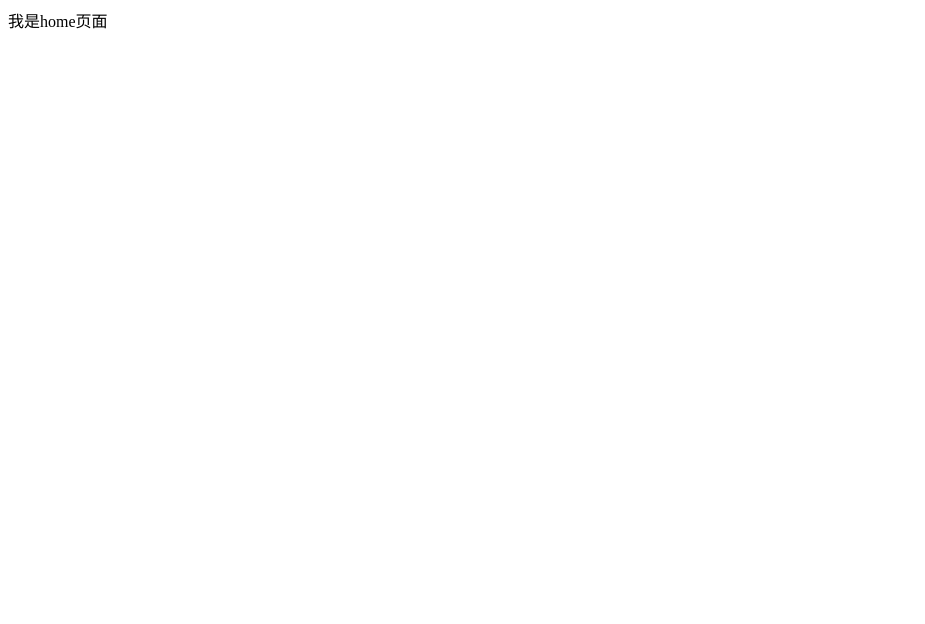
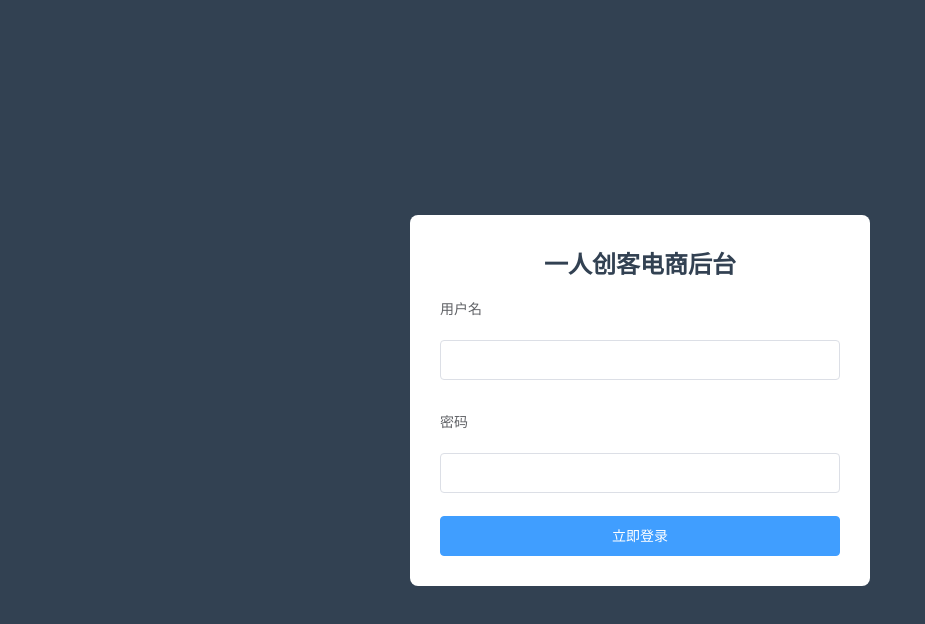
Before and after one commit to yirenchaungke/backstage, a Vue app: page /#/ in a window 1280 px wide. Shown: the top 624 px of the page, without its empty margins (0-925 px from the left). Built offline with nearby package versions, Linux system fonts and the light colour scheme.

Commit message:
完成登录页面

```diff
--- a/src/App.vue
+++ b/src/App.vue
@@ -11,5 +11,7 @@ export default {
 </script>
 
 <style>
-
+#app{
+  height: 100%;
+}
 </style>
--- a/src/assets/css/reset.css
+++ b/src/assets/css/reset.css
@@ -0,0 +1,32 @@
+* {
+    margin: 0;
+    padding: 0;
+    font-weight: "微软雅黑";
+}
+
+img {
+    border: 0;
+}
+
+ol,
+ul,
+li {
+    list-style: none;
+}
+
+a {
+    text-decoration: none;
+}
+
+html,
+body {
+    height: 100%;
+}
+
+.box-card {
+    height: 100%;
+}
+
+.el-step__title {
+    font-size: 10px
+}
--- a/src/components/home/home.vue
+++ b/src/components/home/home.vue
@@ -1,15 +1,156 @@
 <template>
-    <div class="home">
-        我是home页面
-    </div>
+  <el-container class="container">
+    <!-- 头部 -->
+    <el-header class="header">
+      <el-row>
+        <el-col :span="3">
+          <h3 class="log">一人创客</h3>
+        </el-col>
+        <el-col :span="15">
+          <h1 class="msg">一人创客电商后台管理</h1>
+        </el-col>
+        <el-col :span="5">
+          <h4 class="user">我去</h4>
+        </el-col>
+        <el-col :span="1">
+          <span class="quit" @click="quit()">退出</span>
+        </el-col>
+      </el-row>
+    </el-header>
+    <el-container>
+      <!-- 左侧 -->
+      <el-aside class="aside" width="202px">
+        <el-menu
+          :unique-opened="true"
+          background-color="#545c64"
+          text-color="#fff"
+          active-text-color="#ffd04b"
+        >
+          <!-- 用户管理 1-->
+          <el-submenu index="1">
+            <template slot="title">
+              <i class="el-icon-menu"></i>
+              <span>用户管理</span>
+            </template>
+            <el-menu-item-group>
+              <el-menu-item index="1-1">
+                <i class="el-icon-location"></i>
+                <span>用户列表</span>
+              </el-menu-item>
+            </el-menu-item-group>
+          </el-submenu>
+          <!-- 权限管理 2-->
+          <el-submenu index="2">
+            <template slot="title">
+              <i class="el-icon-menu"></i>
+              <span>权限管理</span>
+            </template>
+            <el-menu-item-group>
+              <el-menu-item index="2-1">
+                <i class="el-icon-location"></i>
+                <span>角色列表</span>
+              </el-menu-item>
+              <el-menu-item index="2-2">
+                <i class="el-icon-location"></i>
+                <span>权限列表</span>
+              </el-menu-item>
+            </el-menu-item-group>
+          </el-submenu>
+          <!-- 商品管理 3-->
+          <el-submenu index="3">
+            <template slot="title">
+              <i class="el-icon-menu"></i>
+              <span>商品管理</span>
+            </template>
+            <el-menu-item-group>
+              <el-menu-item index="3-1">
+                <i class="el-icon-location"></i>
+                <span>商品列表</span>
+              </el-menu-item>
+              <el-menu-item index="3-2">
+                <i class="el-icon-location"></i>
+                <span>分类参数</span>
+              </el-menu-item>
+              <el-menu-item index="3-3">
+                <i class="el-icon-location"></i>
+                <span>商品分类</span>
+              </el-menu-item>
+            </el-menu-item-group>
+          </el-submenu>
+          <!-- 订单管理 4-->
+          <el-submenu index="4">
+            <template slot="title">
+              <i class="el-icon-menu"></i>
+              <span>订单管理</span>
+            </template>
+            <el-menu-item-group>
+              <el-menu-item index="1-4">
+                <i class="el-icon-location"></i>
+                <span>订单列表</span>
+              </el-menu-item>
+            </el-menu-item-group>
+          </el-submenu>
+          <!-- 数据统计 5-->
+          <el-submenu index="5">
+            <template slot="title">
+              <i class="el-icon-menu"></i>
+              <span>数据统计</span>
+            </template>
+            <el-menu-item-group>
+              <el-menu-item index="1-5">
+                <i class="el-icon-location"></i>
+                <span>数据报表</span>
+              </el-menu-item>
+            </el-menu-item-group>
+          </el-submenu>
+        </el-menu>
+      </el-aside>
+
+      <el-main class="main">Main</el-main>
+    </el-container>
+  </el-container>
 </template>
 
 <script>
 export default {
-
-}
+  data() {
+    return {};
+  },
+  beforeCreate() {
+    const token = localStorage.getItem("token")
+    if(!token){
+      //如果没有token直接跳转到login页面
+      this.$router.push({name:"login"})
+    }
+  },
+  methods: {
+    quit(){
+      localStorage.clear();
+      this.$router.push({name:"login"})
+    }
+  }
+};
 </script>
 
-<style>
-
+<style scoped>
+.container {
+  height: 100%;
+}
+.header {
+  background-color: #51565c;
+}
+.aside {
+  background-color: #838485;
+}
+.main {
+  background-color: #e9eef3;
+}
+.log,
+.msg,
+.user,
+.quit {
+  text-align: center;
+  line-height: 60px;
+  color: #e9eef3;
+}
 </style>
--- a/src/components/login/login.vue
+++ b/src/components/login/login.vue
@@ -1,13 +1,73 @@
 <template>
-    <div class="login"></div>
+  <div class="login">
+    <!-- 登录框 -->
+    <el-form class="l_from" label-position="top" label-width="80px" :model="formData">
+      <h2 class="l_h2">一人创客电商后台</h2>
+      <el-form-item label="用户名">
+        <el-input v-model="formData.username" clearable></el-input>
+      </el-form-item>
+      <el-form-item label="密码">
+        <el-input v-model="formData.password" show-password></el-input>
+      </el-form-item>
+      <el-button type="primary" class="l_btn" @click="login()">立即登录</el-button>
+    </el-form>
+  </div>
 </template>
 
 <script>
 export default {
-
-}
+  data() {
+    return {
+      formData: {
+        username: "",
+        password: ""
+      }
+    };
+  },
+  methods: {
+    //登录请求函数
+    async login() {
+      const res = await this.$http.post("api/login", this.formData);
+      const {
+        data,
+        meta: { msg, status }
+      } = res.data;
+      if (status === 200) {
+        this.$router.push({ name: "home" });
+        this.$message.success(msg);
+        localStorage.setItem("token", data.token);
+        this.formData={}
+      } else {
+        this.$message.warning(msg);
+      }
+      //验证成功提示成功
+      //成功后跳转home首页
+      //失败提示失败的提示
+    }
+  }
+};
 </script>
 
 <style scoped>
-
+.login {
+  height: 100%;
+  background-color: #324152;
+  display: flex;
+  justify-content: center;
+  align-items: center;
+}
+.l_h2 {
+  text-align: center;
+  margin-bottom: 10px;
+  color: #324152;
+}
+.l_from {
+  background-color: #fff;
+  width: 400px;
+  padding: 30px;
+  border-radius: 8px;
+}
+.login .l_btn {
+  width: 100%;
+}
 </style>
--- a/src/router/index.js
+++ b/src/router/index.js
@@ -5,11 +5,15 @@ import Login from '@/components/login/login'
 Vue.use(Router)
 
 export default new Router({
-  routes: [
-    {
-      path: '/',
-      name: 'home',
-      component: Home
-    }
-  ]
+    routes: [{
+            path: '/',
+            name: 'login',
+            component: Login
+        },
+        {
+            path: '/home',
+            name: 'home',
+            component: Home
+        }
+    ]
 })
```
